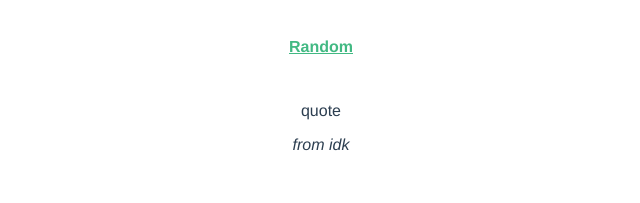
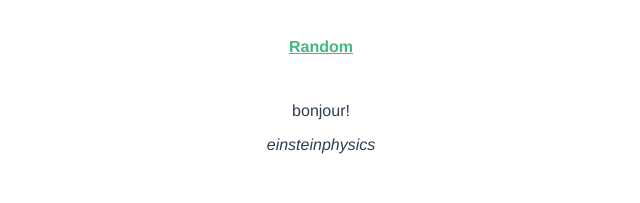
Before and after one commit to NemoDacremont/random-quotes-generator, a Vue app: page / in a window 1280 px wide. Shown: the top 203 px of the page, without its empty margins (319-959 px from the left). Built offline with nearby package versions, Linux system fonts and the light colour scheme.

Commit message:
Created props to display for quote Component and examples in home view

```diff
--- a/src/components/Quote.vue
+++ b/src/components/Quote.vue
@@ -1,10 +1,11 @@
 <template>
 	<div class="quote">
-		<blockquote>
-			quote
+		<blockquote class="quote__text">
+			{{ text }}
 		</blockquote>
 		<cite>
-			from idk
+			<span class="quote__author">{{ author }}</span>
+			<span class="quote__genre">{{ genre }}</span>
 		</cite>
 	</div>
 </template>
@@ -13,7 +14,18 @@
 import { defineComponent } from 'vue';
 
 export default defineComponent({
-	name: 'Quote'
+	name: 'Quote',
+	props: {
+		author: {
+			type: String
+		},
+		genre: {
+			type: String
+		},
+		text: {
+			type: String
+		}
+	}
 });
 </script>
 
--- a/src/views/Home.vue
+++ b/src/views/Home.vue
@@ -1,6 +1,6 @@
 <template>
   <div class="home">
-		<Quote />
+		<Quote author="einstein" text="bonjour!" genre="physics" />
   </div>
 </template>
 
```
